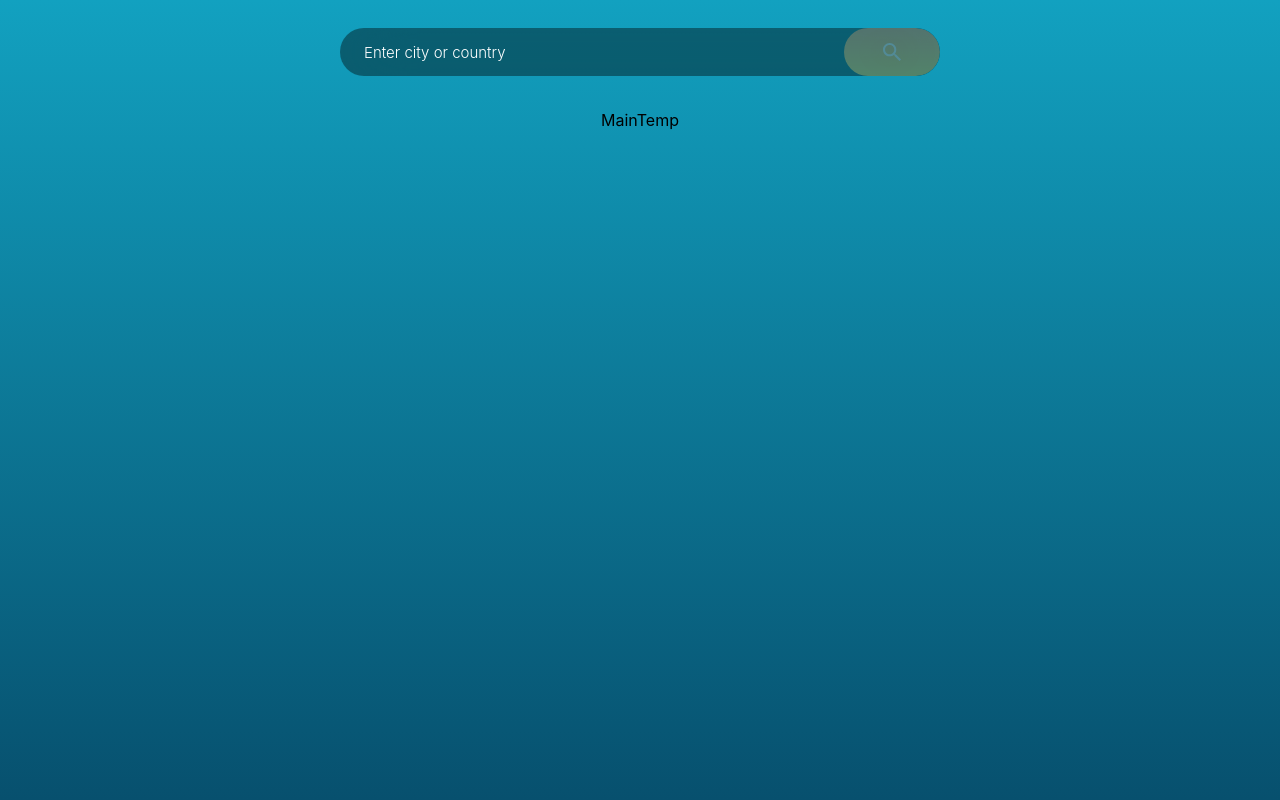
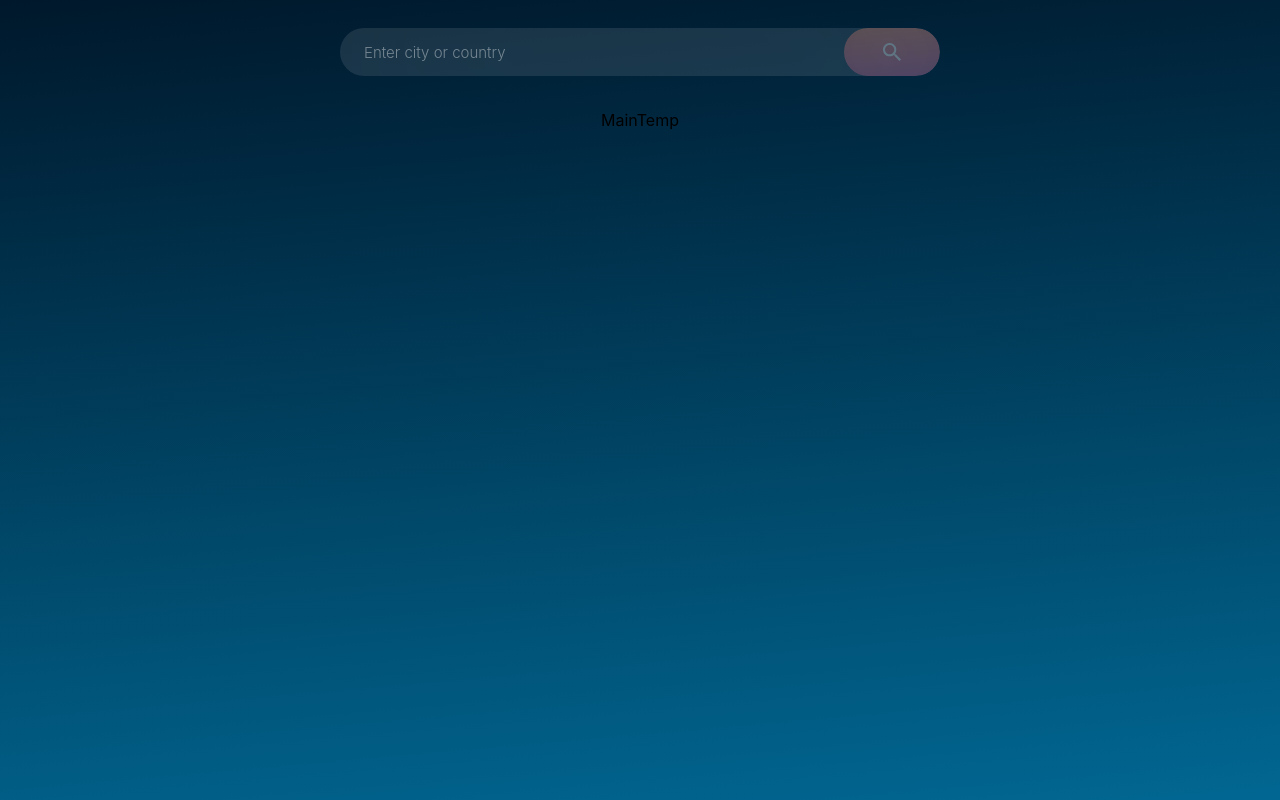
Before and after one commit to Anshika75/Maggi-Weather, a React (Vite) app: page / in a window 1280 px wide. Built offline with nearby package versions, Linux system fonts and the light colour scheme.

Commit message:
search filter made

```diff
--- a/src/App.jsx
+++ b/src/App.jsx
@@ -3,7 +3,8 @@ import MainTemp from './components/MainTemp';
 import Search from './components/Search';
 
 export default function App() {
-  const hours = new Date().getHours();
+  // const hours = new Date().getHours();
+  const hours = 5;
   console.log(hours)
   return (
     <>
--- a/src/components/Search.jsx
+++ b/src/components/Search.jsx
@@ -1,11 +1,17 @@
-import React, {useState} from 'react'
-import {IoMdSearch} from 'react-icons/io';
+import React, { useState } from 'react'
+import { IoMdSearch } from 'react-icons/io';
 export default function Search() {
     // const hours = new Date().getHours();
-        const hours = 7;
-        var width;
+    const hours =5;
+    const [width, setWidth] = useState(false);
+    // const input = document.querySelector('input');
     const [inputValue, setInputValue] = useState('');
     const [animate, setAnimate] = useState(false);
+    // if (input.value === '') {
+    //     width = 'w-24';
+    // } else {
+    //     width = 'w-full';
+    // }
     const handleInput = (e) => {
         setInputValue(e.target.value);
     };
@@ -13,32 +19,32 @@ export default function Search() {
         if (inputValue !== '') {
             setLocation(inputValue);
         }
+
         const input = document.querySelector('input');
         if (input.value === '') {
             setAnimate(true);
-            width = 'w-24';
             setTimeout(() => {
                 setAnimate(false);
             }, 500);
-          } else{
-            width = 'w-full';
+        } else {
+            setWidth(true);
         }
         input.value = '';
         e.preventDefault();
     };
     return (
         <form
-        className={`${animate ? 'animate-shake' : 'animate-none'} h-12 bg-black/40 w-full max-w-[600px] rounded-full backdrop-blur-[32px] mb-8 overflow-hidden`}>
+            className={`${animate ? 'animate-shake' : 'animate-none'} h-12 bg-white/10 w-full max-w-[600px] rounded-full backdrop-blur-[100px] mb-8 overflow-hidden`}>
             <div className='h-full relative flex items-center justify-between overflow-hidden'>
                 <input
                     onChange={(e) => handleInput(e)}
-            className='flex-1 bg-transparent outline-none placeholder:text-white text-white text-[15px] font-light pl-6 h-full'
+                    className='flex-1 bg-transparent outline-none placeholder:text-white/40 text-white/40 text-[15px] font-light pl-6 h-full'
                     type='text'
                     placeholder='Enter city or country'
                 />
                 <button
                     onClick={(e) => handleSubmit(e)}
-            className={`absolute right-0 top-0 bg${hours+5} opacity-30 hover:opacity-90 transition-all duration-300 hover:${width} h-12 w-24 rounded-full flex justify-center items-center backdrop-blur-[32px]`}
+                    className={`absolute right-0 top-0 bt${hours} opacity-30 hover:opacity-90 transition-all duration-300 ${width ? 'hover:w-full' : 'hover:w-24'} h-12 w-24 rounded-full flex justify-center items-center backdrop-blur-[32px]`}
                 >
                     <IoMdSearch className='text-2xl text-white' />
                 </button>
--- a/src/index.css
+++ b/src/index.css
@@ -29,122 +29,122 @@ Midnight         24
 Late night       1,2
 Witching Hour    3,4 */
 
-.bg0 {
+.bg0, .bt12 {
   background: #012459;
-  background: linear-gradient(to bottom, #012459 0%, #001322 100%);
+  background: linear-gradient(-5deg, #012459 0%, #001322 100%);
 }
 
-.bg1 {
+.bg1, .bt13 {
   background: #003972;
-  background: linear-gradient(to bottom, #003972 0%, #001322 100%);
+  background: linear-gradient(-5deg, #003972 0%, #001322 100%);
 }
 
-.bg2 {
+.bg2, .bt14 {
   background: #003972;
-  background: linear-gradient(to bottom, #003972 0%, #001322 100%);
+  background: linear-gradient(-5deg, #003972 0%, #001322 100%);
 }
 
-.bg3 {
+.bg3, .bt15 {
   background: #004372;
-  background: linear-gradient(to bottom, #004372 0%, #00182b 100%);
+  background: linear-gradient(-5deg, #004372 0%, #00182b 100%);
 }
 
-.bg4 {
+.bg4, .bt16 {
   background: #004372;
-  background: linear-gradient(to bottom, #004372 0%, #011d34 100%);
+  background: linear-gradient(-5deg, #004372 0%, #011d34 100%);
 }
 
-.bg5 {
+.bg5, .bt17 {
   background: #016792;
-  background: linear-gradient(to bottom, #016792 0%, #00182b 100%);
+  background: linear-gradient(-5deg, #016792 0%, #00182b 100%);
 }
 
-.bg6 {
+.bg6, .bt18 {
   background: #07729f;
-  background: linear-gradient(to bottom, #07729f 0%, #042c47 100%);
+  background: linear-gradient(-5deg, #07729f 0%, #042c47 100%);
 }
 
-.bg7 {
+.bg7, .bt19 {
   background: #12a1c0;
-  background: linear-gradient(to bottom, #12a1c0 0%, #07506e 100%);
+  background: linear-gradient(-5deg, #12a1c0 0%, #07506e 100%);
 }
 
-.bg8 {
+.bg8, .bt20 {
   background: #74d4cc;
-  background: linear-gradient(to bottom, #74d4cc 0%, #1386a6 100%);
+  background: linear-gradient(-5deg, #74d4cc 0%, #1386a6 100%);
 }
 
-.bg9 {
+.bg9, .bt21 {
   background: #efeebc;
-  background: linear-gradient(to bottom, #efeebc 0%, #61d0cf 100%);
+  background: linear-gradient(-5deg, #efeebc 0%, #61d0cf 100%);
 }
 
-.bg10 {
+.bg10, .bt22 {
   background: #fee154;
-  background: linear-gradient(to bottom, #fee154 0%, #a3dec6 100%);
+  background: linear-gradient(-5deg, #fee154 0%, #a3dec6 100%);
 }
 
-.bg11 {
+.bg11, .bt23 {
   background: #fdc352;
-  background: linear-gradient(to bottom, #fdc352 0%, #e8ed92 100%);
+  background: linear-gradient(-5deg, #fdc352 0%, #e8ed92 100%);
 }
 
-.bg12 {
+.bg12, .bt0 {
   background: #ffac6f;
-  background: linear-gradient(to bottom, #ffac6f 0%, #ffe467 100%);
+  background: linear-gradient(-5deg, #ffac6f 0%, #ffe467 100%);
 }
 
-.bg13 {
+.bg13, .bt1 {
   background: #fda65a;
-  background: linear-gradient(to bottom, #fda65a 0%, #ffe467 100%);
+  background: linear-gradient(-5deg, #fda65a 0%, #ffe467 100%);
 }
 
-.bg14 {
+.bg14, .bt2 {
   background: #fd9e58;
-  background: linear-gradient(to bottom, #fd9e58 0%, #ffe467 100%);
+  background: linear-gradient(-5deg, #fd9e58 0%, #ffe467 100%);
 }
 
-.bg15 {
+.bg15, .bt3 {
   background: #f18448;
-  background: linear-gradient(to bottom, #f18448 0%, #ffd364 100%);
+  background: linear-gradient(-5deg, #f18448 0%, #ffd364 100%);
 }
 
-.bg16 {
+.bg16, .bt4 {
   background: #f06b7e;
-  background: linear-gradient(to bottom, #f06b7e 0%, #f9a856 100%);
+  background: linear-gradient(-5deg, #f06b7e 0%, #f9a856 100%);
 }
 
-.bg17 {
+.bg17, .bt5 {
   background: #ca5a92;
-  background: linear-gradient(to bottom, #ca5a92 0%, #f4896b 100%);
+  background: linear-gradient(-5deg, #ca5a92 0%, #f4896b 100%);
 }
 
-.bg18 {
+.bg18, .bt6 {
   background: #5b2c83;
-  background: linear-gradient(to bottom, #5b2c83 0%, #d1628b 100%);
+  background: linear-gradient(-5deg, #5b2c83 0%, #d1628b 100%);
 }
 
-.bg19 {
+.bg19, .bt7 {
   background: #371a79;
-  background: linear-gradient(to bottom, #371a79 0%, #713684 100%);
+  background: linear-gradient(-5deg, #371a79 0%, #713684 100%);
 }
 
-.bg20 {
+.bg20, .bt8 {
   background: #28166b;
-  background: linear-gradient(to bottom, #28166b 0%, #45217c 100%);
+  background: linear-gradient(-5deg, #28166b 0%, #45217c 100%);
 }
 
-.bg21 {
+.bg21, .bt9 {
   background: #192861;
-  background: linear-gradient(to bottom, #192861 0%, #372074 100%);
+  background: linear-gradient(-5deg, #192861 0%, #372074 100%);
 }
 
-.bg22 {
+.bg22, .bt10 {
   background: #040b3c;
-  background: linear-gradient(to bottom, #040b3c 0%, #233072 100%);
+  background: linear-gradient(-5deg, #040b3c 0%, #233072 100%);
 }
 
-.bg23 {
+.bg23, .bt11 {
   background: #040b3c;
-  background: linear-gradient(to bottom, #040b3c 0%, #012459 100%);
+  background: linear-gradient(-5deg, #040b3c 0%, #012459 100%);
 }
```
Lines whose indentation alone changed are shown as unchanged.
